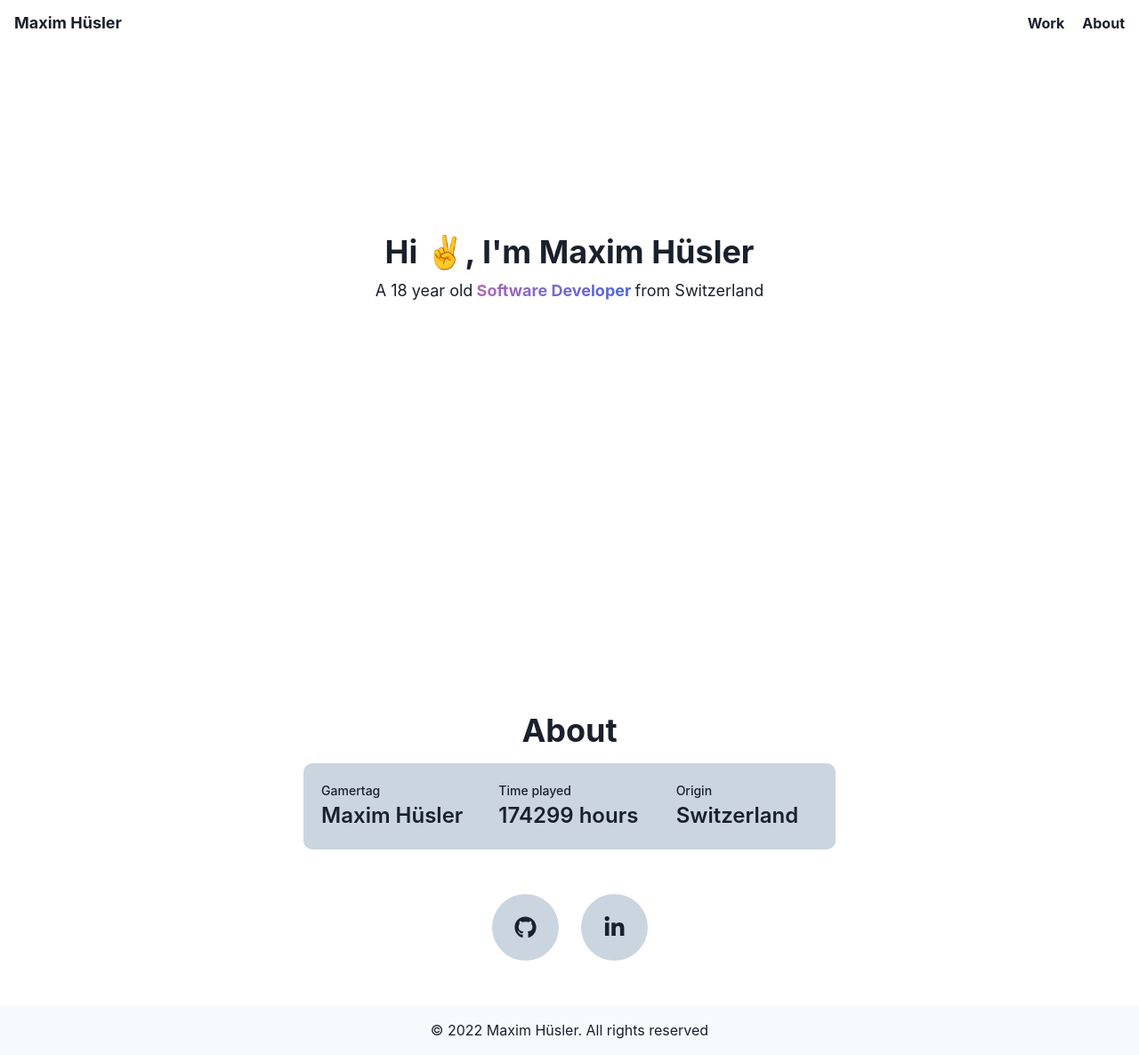
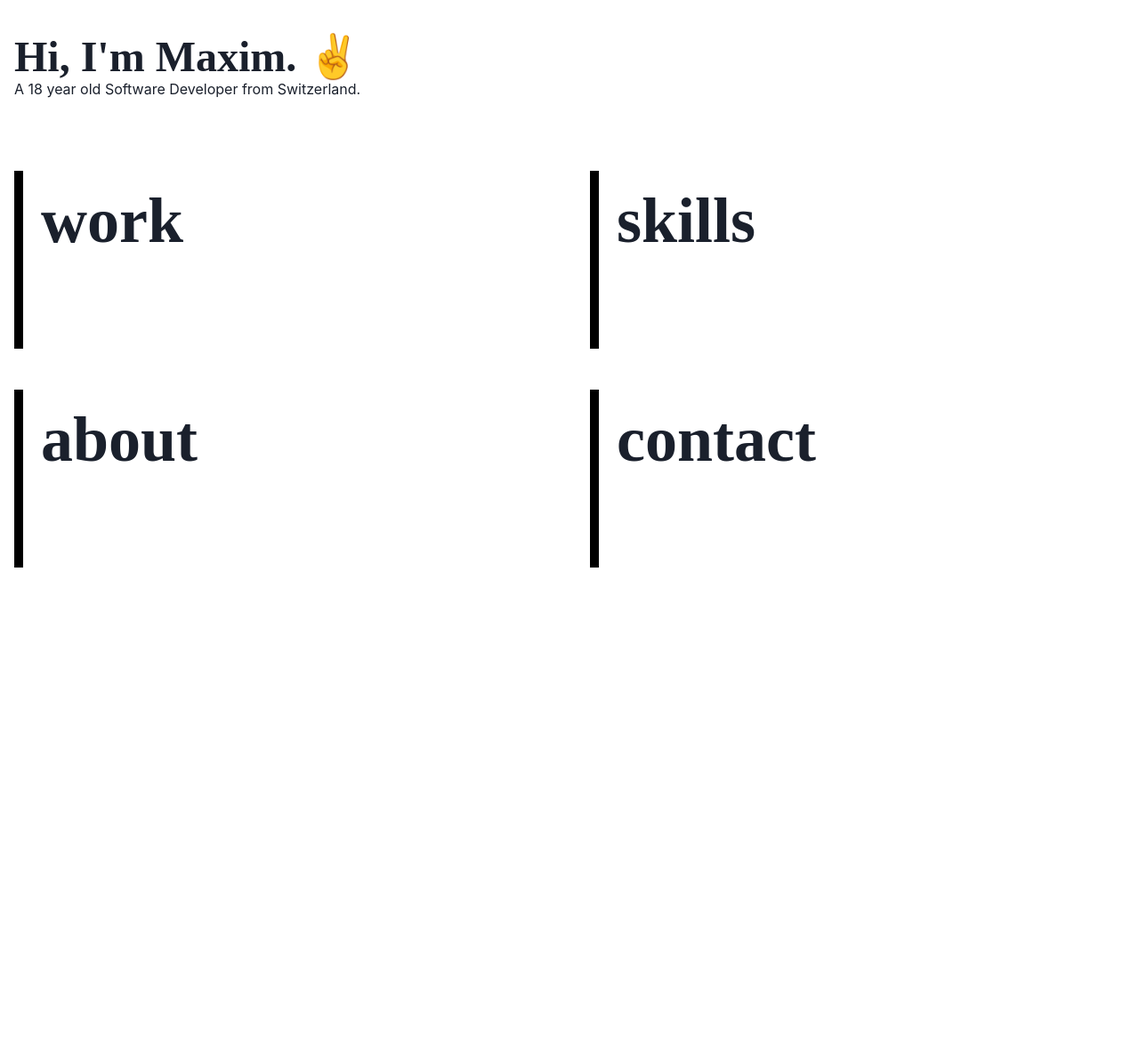
Before and after one commit to MHuesler/portfolio2022, a Next.js app: page / in a window 1280 px wide. Shown: the whole page at 89% size. After the commit the page ends 800 px from the top, so only its background shows below. Built offline with nearby package versions, Linux system fonts and the light colour scheme.

Commit message:
changes home, added work

```diff
--- a/components/Nav.tsx
+++ b/components/Nav.tsx
@@ -7,20 +7,23 @@ import {
 } from "@chakra-ui/react";
 import { NextPage } from "next";
 
+
+
+
 const Nav: NextPage = () => {
-    return (
+  return (
     <Container maxW='container.xl'>
       <Flex py="3" justify={"space-between"} alignItems="center">
         <Link href={"/"} _hover={{ textDecoration: "none" }}>
-            <Text fontSize="lg" fontWeight={700}>Maxim Hüsler</Text>
+            <Text fontSize="lg" fontWeight={700}>Home</Text>
         </Link>
         <HStack spacing={5}>
-          <Link href={"#work"} _hover={{ textDecoration: "none", color: "gray.500" }}>
+          <Link href={"work"} _hover={{ textDecoration: "none", color: "gray.500" }}>
             <Text fontSize="md" fontWeight={700}>
               Work
             </Text>
           </Link>
-          <Link href={"#about"} _hover={{ textDecoration: "none", color: "gray.500" }}>
+          <Link href={"about"} _hover={{ textDecoration: "none", color: "gray.500" }}>
             <Text fontSize="md" fontWeight={700}>
               About
             </Text>
@@ -28,7 +31,7 @@ const Nav: NextPage = () => {
         </HStack>
       </Flex>
     </Container>
-    );
-  };
+  );
+};
 
   export default Nav;
--- a/package.json
+++ b/package.json
@@ -11,8 +11,9 @@
     "@chakra-ui/react": "^1.8.1",
     "@emotion/react": "^11.7.1",
     "@emotion/styled": "^11.6.0",
+    "@fontsource/merriweather": "^4.5.4",
     "framer-motion": "^5.6.0",
-    "next": "12.0.8",
+    "next": "^12.0.10",
     "node-fetch": "^3.2.0",
     "react": "17.0.2",
     "react-dom": "17.0.2",
--- a/pages/_app.tsx
+++ b/pages/_app.tsx
@@ -1,11 +1,19 @@
 import '../styles/globals.css'
-import type { AppProps } from 'next/app'
 import { ChakraProvider } from '@chakra-ui/react'
+import { AppProps } from 'next/app'
+import { extendTheme } from '@chakra-ui/react'
+
+const theme = extendTheme({
+  fonts: {
+    heading: 'Merriweather',
+  },
+})
+
 
 function MyApp({ Component, pageProps }: AppProps) {
   // 2. Use at the root of your app
   return (
-    <ChakraProvider>
+    <ChakraProvider theme={theme}>
       <Component {...pageProps}/>
     </ChakraProvider>
   )
--- a/pages/api/hello.ts
+++ /dev/null
@@ -1,13 +0,0 @@
-// Next.js API route support: https://nextjs.org/docs/api-routes/introduction
-import type { NextApiRequest, NextApiResponse } from 'next'
-
-type Data = {
-  name: string
-}
-
-export default function handler(
-  req: NextApiRequest,
-  res: NextApiResponse<Data>
-) {
-  res.status(200).json({ name: 'John Doe' })
-}
--- a/pages/index.tsx
+++ b/pages/index.tsx
@@ -1,18 +1,30 @@
+import { Box, Container, Heading, Link, SimpleGrid, Text } from '@chakra-ui/react'
 import type { NextPage } from 'next'
-import Footer from '../components/Footer'
-import Nav from '../components/Nav'
-import About from '../sections/About'
-import Landing from '../sections/Landing'
-import Websites from '../sections/Websites'
 
 const Home: NextPage = () => {
   return (
-    <>
-      <Landing></Landing>
-      <About></About>
-      <Websites></Websites>
-      <Footer></Footer>
-    </>
+    <Container maxW={'container.xl'}>
+      <Box mb={20} mt={10}>
+        <Heading size={'2xl'}>Hi, I'm Maxim. ✌️</Heading>
+        <Text>A 18 year old Software Developer from Switzerland.</Text>
+      </Box>
+      <SimpleGrid minChildWidth='450px' spacing='46px' mb={5}>
+        <HomeBox title={'work'} href={'/work'}></HomeBox>
+        <HomeBox title={'skills'} href={'/skills'}></HomeBox>
+        <HomeBox title={'about'} href={'/about'}></HomeBox>
+        <HomeBox title={'contact'} href={'/contact'}></HomeBox>
+      </SimpleGrid>
+    </Container>
+  )
+}
+
+const HomeBox = ({title, href} : {title: string, href: string}) => {
+  return (
+    <Link href={ href }>
+      <Box borderLeft={'solid 10px black'} p={5} height='200px'>
+        <Heading size='4xl'>{ title }</Heading>
+      </Box>
+    </Link>
   )
 }
 
--- a/sections/About.tsx
+++ /dev/null
@@ -1,42 +0,0 @@
-import {
-    Box,
-    Center,
-    Container,
-    Heading,
-    SimpleGrid,
-    Stat,
-    StatLabel,
-    StatNumber,
-    Text,
-    VStack,
-  } from "@chakra-ui/react";
-  import type { NextPage } from "next";
-import Nav from "../components/Nav";
-
-  const About: NextPage = () => {
-    return (
-      <Center id="about">
-          <VStack spacing={15}>
-            <Heading as={'h2'}>About</Heading>
-            <Container maxW={'container.sm'} bgColor={'gray.300'} p={5} rounded={10}>
-                <SimpleGrid columns={3} spacing={10}>
-                    <Stat>
-                        <StatLabel>Gamertag</StatLabel>
-                        <StatNumber>Maxim Hüsler</StatNumber>
-                    </Stat>
-                    <Stat>
-                        <StatLabel>Time played</StatLabel>
-                        <StatNumber>174299 hours</StatNumber>
-                    </Stat>
-                    <Stat>
-                        <StatLabel>Origin</StatLabel>
-                        <StatNumber>Switzerland</StatNumber>
-                    </Stat>
-                </SimpleGrid>
-            </Container>
-          </VStack>
-      </Center>
-    );
-  };
-
-  export default About;
--- a/sections/Landing.tsx
+++ /dev/null
@@ -1,29 +0,0 @@
-import {
-    Box,
-    Center,
-    Container,
-    Heading,
-    Text,
-    VStack,
-  } from "@chakra-ui/react";
-  import type { NextPage } from "next";
-import Nav from "../components/Nav";
-
-  const Landing: NextPage = () => {
-    return (
-      <Box h={"100vh"}>
-          <Nav></Nav>
-          <Container maxW="container.md">
-            <Center h={500}>
-                <VStack>
-                    <Heading as='h1' size='xl'>Hi ✌️, I'm Maxim Hüsler</Heading>
-                    <Text fontSize={'lg'}>A 18 year old<Text bgGradient='linear(to-l, #4568DC, #B06AB3)' bgClip='text' display={'inline'} fontWeight={700}> Software Developer </Text>from Switzerland
-                    </Text>
-                </VStack>
-            </Center>
-          </Container>
-      </Box>
-    );
-  };
-
-  export default Landing;
--- a/sections/Websites.tsx
+++ /dev/null
@@ -1,34 +0,0 @@
-import {
-  Box,
-  Center,
-  Container,
-  Heading,
-  HStack,
-  Icon,
-  Link,
-  Text,
-  VStack,
-} from "@chakra-ui/react";
-import type { NextPage } from "next";
-import { FaGithub, FaLinkedinIn } from "react-icons/fa";
-
-const Websites: NextPage = () => {
-  return (
-    <Center py={50}>
-      <HStack spacing={25}>
-        <Link href={'https://github.com/MHuesler'} target={'_blank'}>
-          <Center rounded={180} bgColor={"gray.300"} height={75} width={75} _hover={{ bgColor: "gray.200", transition: "all .3s ease" }}>
-            <Icon as={FaGithub} w={25} h={25}></Icon>
-          </Center>
-        </Link>
-        <Link href={'https://www.linkedin.com/in/mhuesler/'} target={'_blank'}>
-          <Center rounded={180} bgColor={"gray.300"} height={75} width={75} _hover={{ bgColor: "gray.200", transition: "all .3s ease" }}>
-            <Icon as={FaLinkedinIn} w={25} h={25}></Icon>
-          </Center>
-        </Link>
-      </HStack>
-    </Center>
-  );
-};
-
-export default Websites;
```
Also changed, not shown: pages/work.tsx (added, +48 -0 lines), 1 other file (tests, documents, lock files or other folders).
